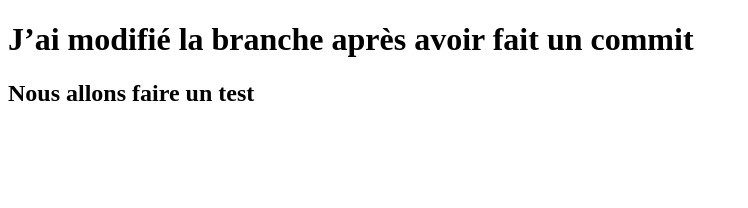
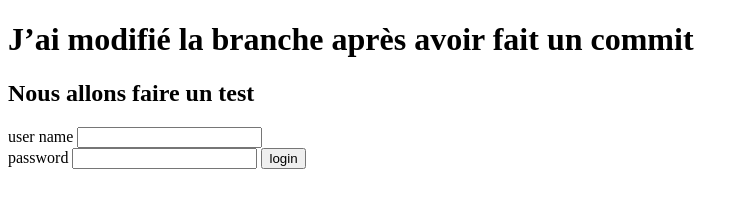
Before and after one commit to Van-eijk/EEREURGIT2, a plain HTML site: page index.html in a window 1280 px wide. Shown: the whole page, without its empty margins (0-748 px from the left). Drawn offline with Linux system fonts and the light colour scheme.

Commit message:
ajout du formulaire

```diff
--- a/index.html
+++ b/index.html
@@ -12,5 +12,13 @@
 
     <h2>Nous allons faire un test</h2>
 
+    <form action="">
+        <label for="">user name</label>
+        <input type="text"> <br>
+        <label for="">password</label>
+        <input type="text">
+        <input type="submit" value="login">
+    </form>
+
 </body>
 </html>
```
